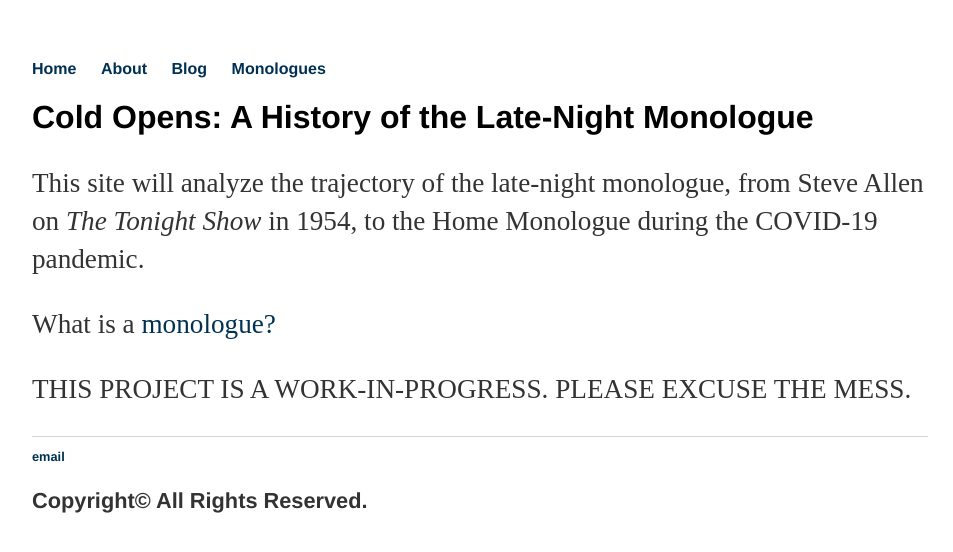
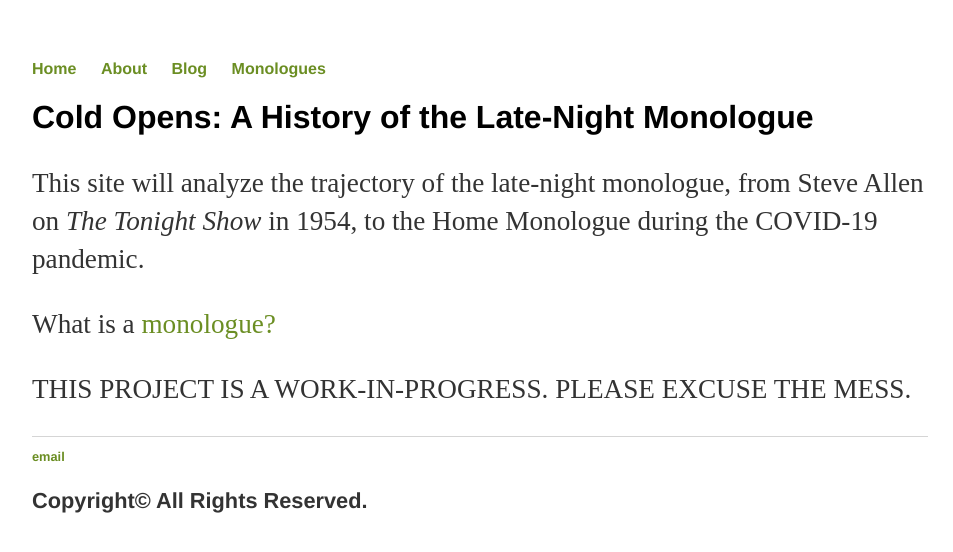
Before and after one commit to andersonshumate/andersonshumate.github.io, a Jekyll site: the page built from index.html, in a window 1280 px wide. Shown: the top 552 px of the page, without its empty margins (160-1113 px from the left). Built offline with Jekyll 4.4.1, drawn with Linux system fonts in a browser that asks for light colours.

Commit message:
Update main.css

```diff
--- a/css/main.css
+++ b/css/main.css
@@ -14,7 +14,7 @@ nav ul li, footer ul li {
 }
 a {
     text-decoration: none;
-    color: #003153;
+    color: #6B8E23;
 }
 a:hover {
     text-decoration: underline;
```
